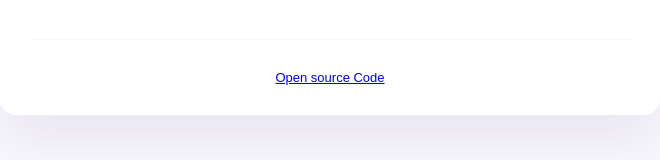
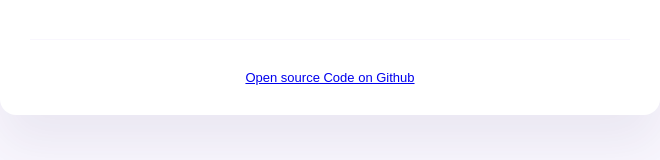
Before and after one commit to Aldema29/weather-react-new, a React (Create React App) app: page / in a window 1280 px wide. Shown: the part 348-508 px from the top of the page, without its empty margins (310-970 px from the left). Built offline with nearby package versions, Linux system fonts and the light colour scheme.

Commit message:
added on github

```diff
--- a/src/Weather.js
+++ b/src/Weather.js
@@ -50,7 +50,7 @@ export default function Weather() {
         </main>
         <footer>
         <a
-            href="https://github.com/Aldema29/weather-react-new" target="blank"> Open source Code
+            href="https://github.com/Aldema29/weather-react-new" target="blank"> Open source Code on Github
             </a>
         </footer>
       </div>
```
